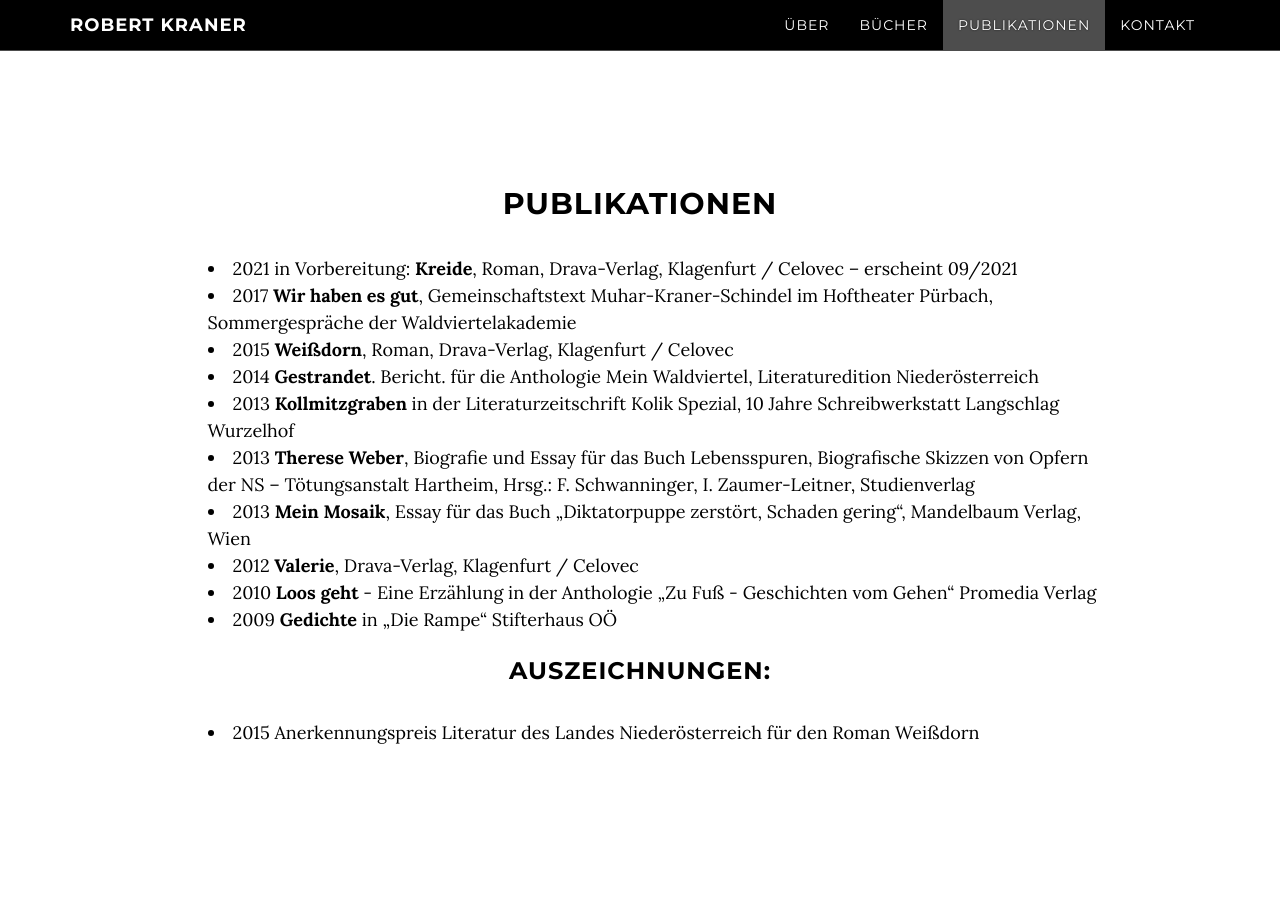
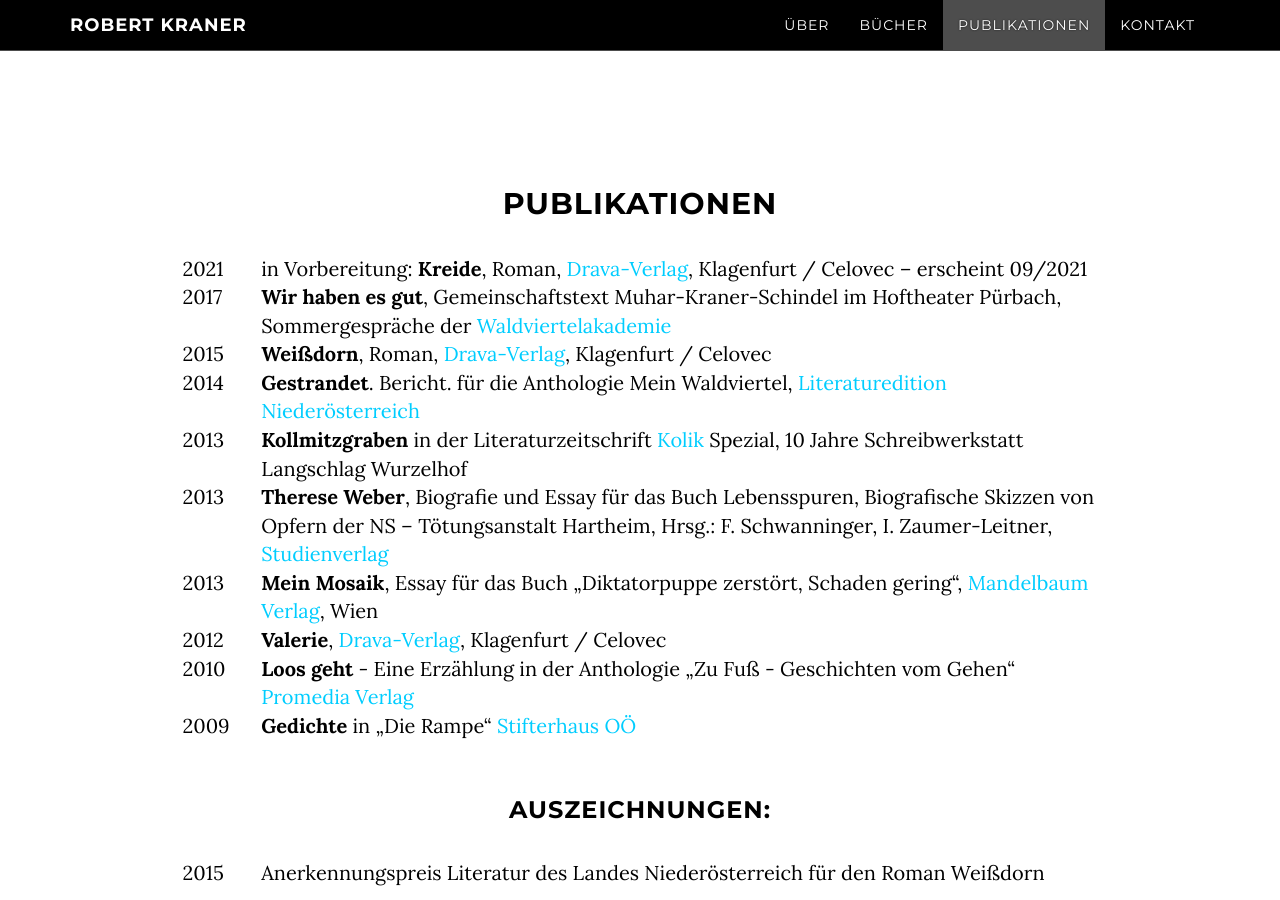
Before and after one commit to robertkraner/robertkraner.at, a Jekyll site: the page built from index.html, in a window 1280 px wide and 900 px high, scrolled down 4138 px. Built offline with Jekyll 4.4.1, drawn with Linux system fonts in a browser that asks for light colours; nearby versions of some CDN libraries; comment, search, counter and statistics services are not loaded.

Commit message:
publikationen: verlinkungen und redesign der checkpoints

```diff
--- a/_includes/publikationen.html
+++ b/_includes/publikationen.html
@@ -1,10 +1,10 @@
 
 <!-- Publikationen Start -->
 
-<section id="{{ page.section-type }}" class="container content-section">
+<section id="{{ page.section-type }}" class="container content-section publikationen">
   <div class="row">
     <div class="col-md-10 col-md-offset-1">
-      {{ page.content | markdownify }}
+      {{ page.content }}
     </div>
   </div>
 </section>
--- a/css/grayscale.scss
+++ b/css/grayscale.scss
@@ -11,6 +11,9 @@
 	justify-content: flex-end;
 }
 
+.publikationen {
+	font-size: 20px;
+}
 
 /*!
  * Start Bootstrap - Grayscale Bootstrap Theme (http://startbootstrap.com)
```
Also changed, not shown: publikationen.html (+46 -13 lines).
